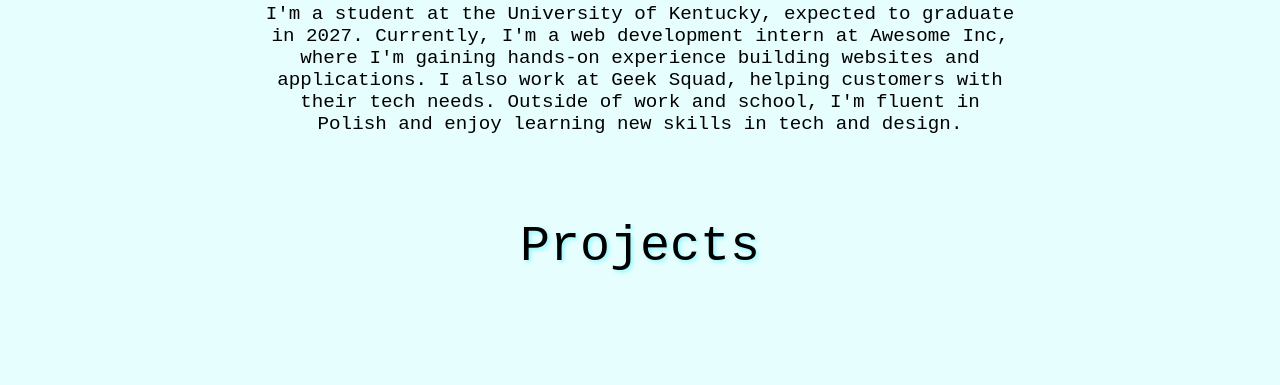
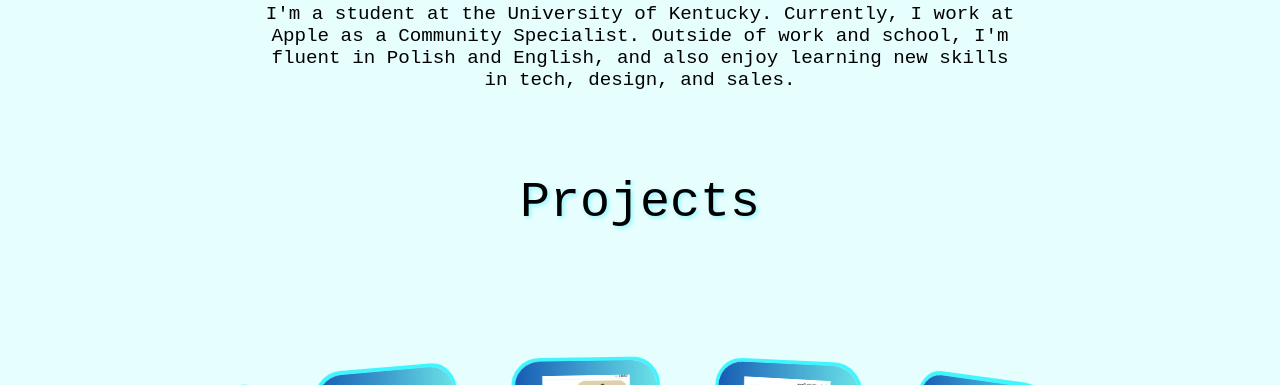
Before and after one commit to wernickinick/Website, a plain HTML site: page index.html in a window 1280 px wide. Shown: the part 763-1148 px from the top of the page. Drawn offline with Linux system fonts and the light colour scheme.

Commit message:
Updated Bio

```diff
--- a/index.html
+++ b/index.html
@@ -16,11 +16,10 @@
 
         <h2 class="project-title">About Me</h2>
         <p class="about">
-            I'm a student at the University of Kentucky, expected to graduate in 2027.
-                Currently, I'm a web development intern at Awesome Inc, where I'm gaining
-                hands-on experience building websites and applications. I also work at Geek Squad,
-                helping customers with their tech needs. Outside of work and school, I'm fluent in Polish and enjoy
-                learning new skills in tech and design.
+            I'm a student at the University of Kentucky.
+                Currently, I work at Apple as a Community Specialist.
+                 Outside of work and school, I'm fluent in Polish and English, and also enjoy
+                learning new skills in tech, design, and sales.
         </p>
 
 
```
